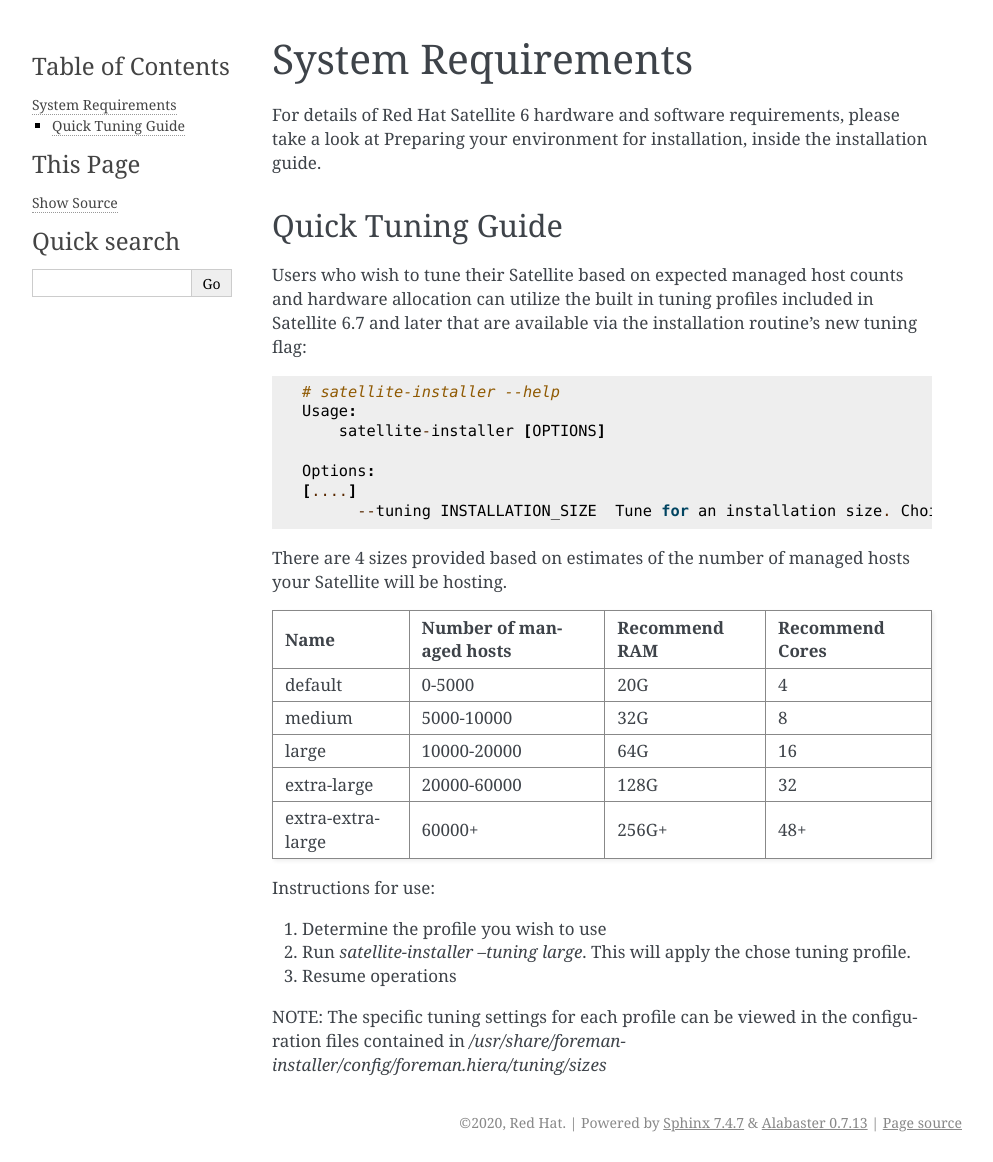
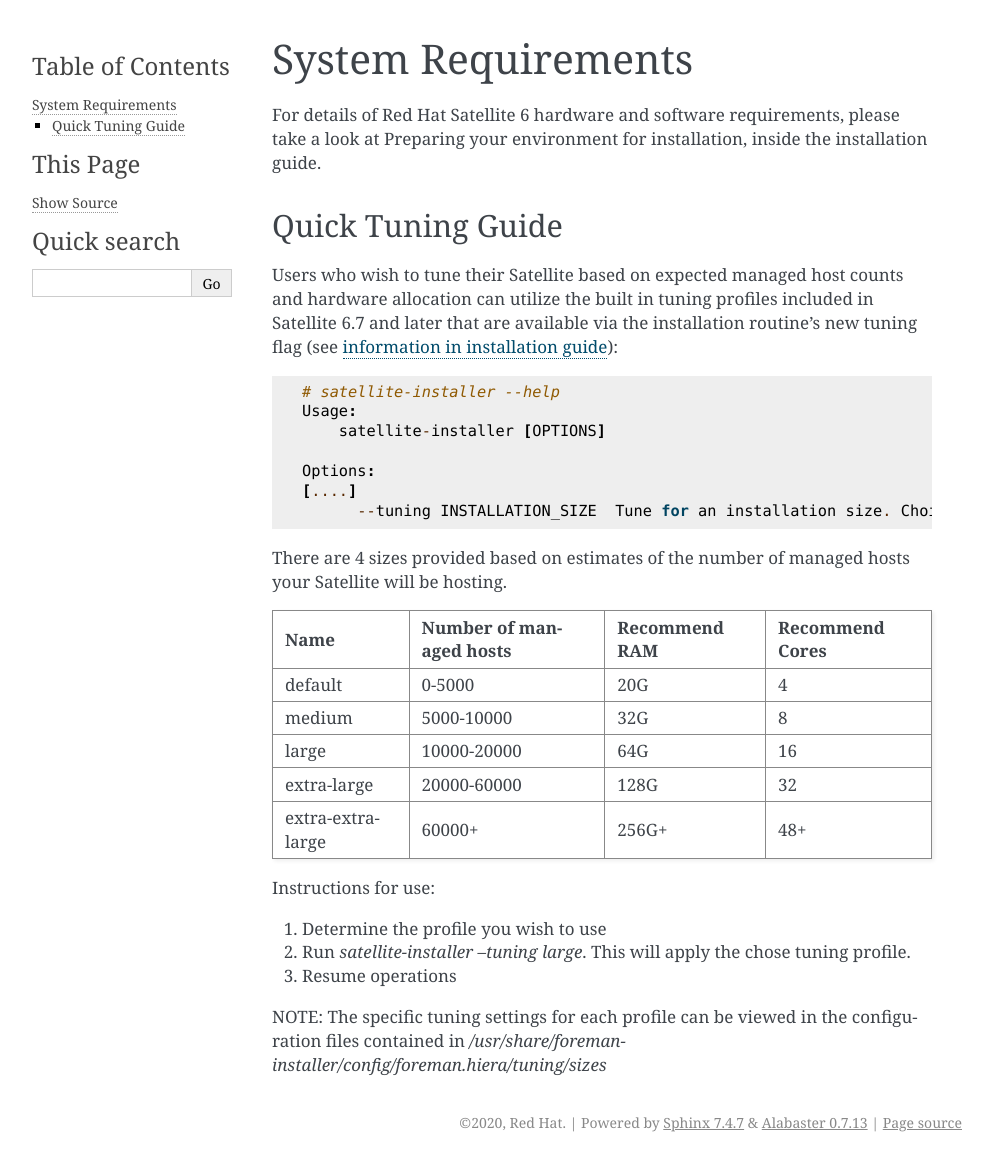
Before and after one commit to RedHatSatellite/satellite-performance-tuning, a Sphinx documentation site: the page built from docs/system-requirements.rst, in a window 1280 px wide. Shown: the whole page, without its empty margins (148-1141 px from the left). Built offline with Sphinx 7.4.7, drawn with Linux system fonts in a browser that asks for light colours.

Commit message:
Add link to installation guide (fixes #14)

```diff
--- a/docs/system-requirements.rst
+++ b/docs/system-requirements.rst
@@ -7,7 +7,7 @@
 Quick Tuning Guide
 ==================
 
-Users who wish to tune their Satellite based on expected managed host counts and hardware allocation can utilize the built in tuning profiles included in Satellite 6.7 and later that are available via the installation routine's new tuning flag::
+Users who wish to tune their Satellite based on expected managed host counts and hardware allocation can utilize the built in tuning profiles included in Satellite 6.7 and later that are available via the installation routine's new tuning flag (see `information in installation guide <https://access.redhat.com/documentation/en-us/red_hat_satellite/6.7/html/installing_satellite_server_from_a_connected_network/performing-additional-configuration#tuning-satellite-server-with-predefined-profiles_satellite>`_)::
 
   # satellite-installer --help
   Usage:
```
